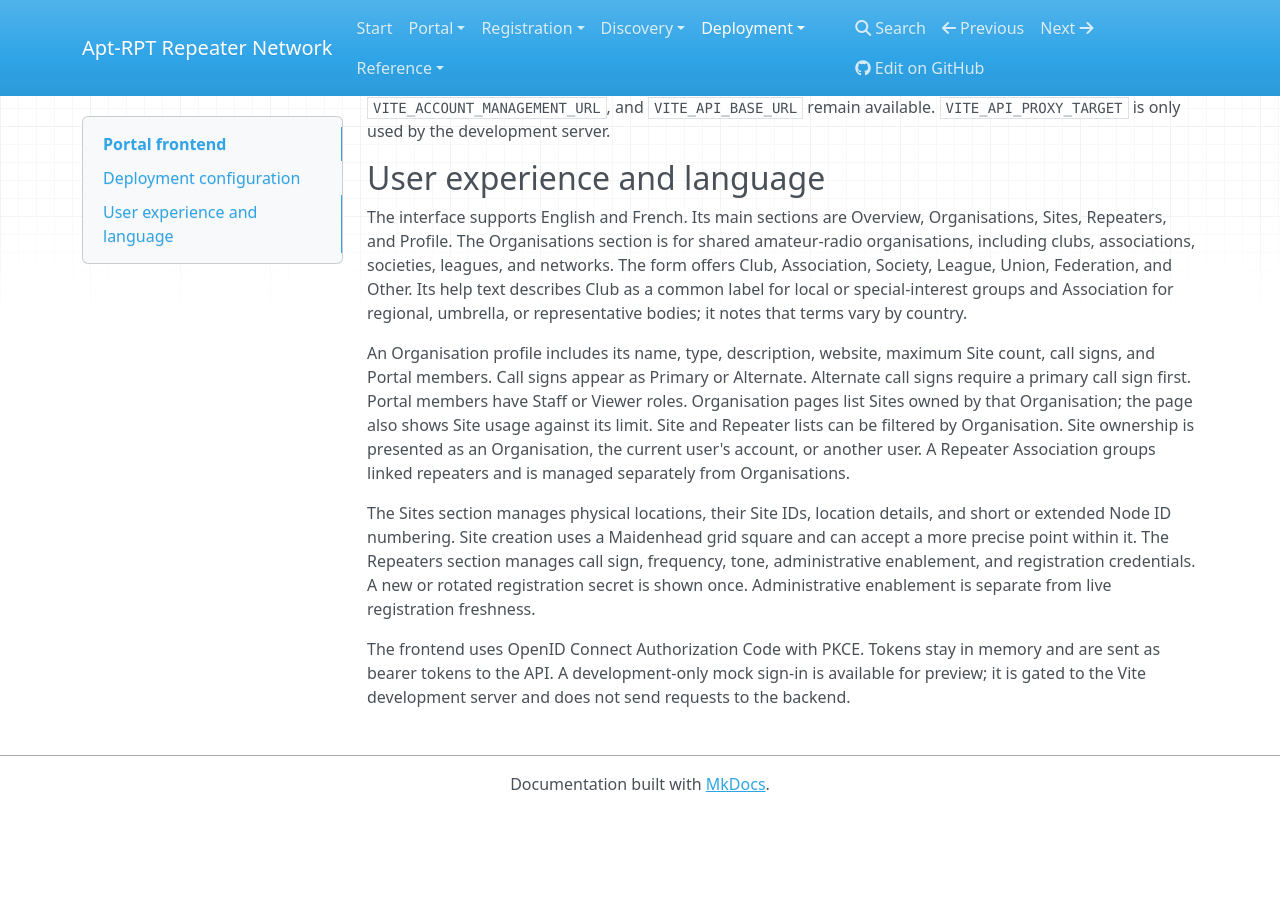
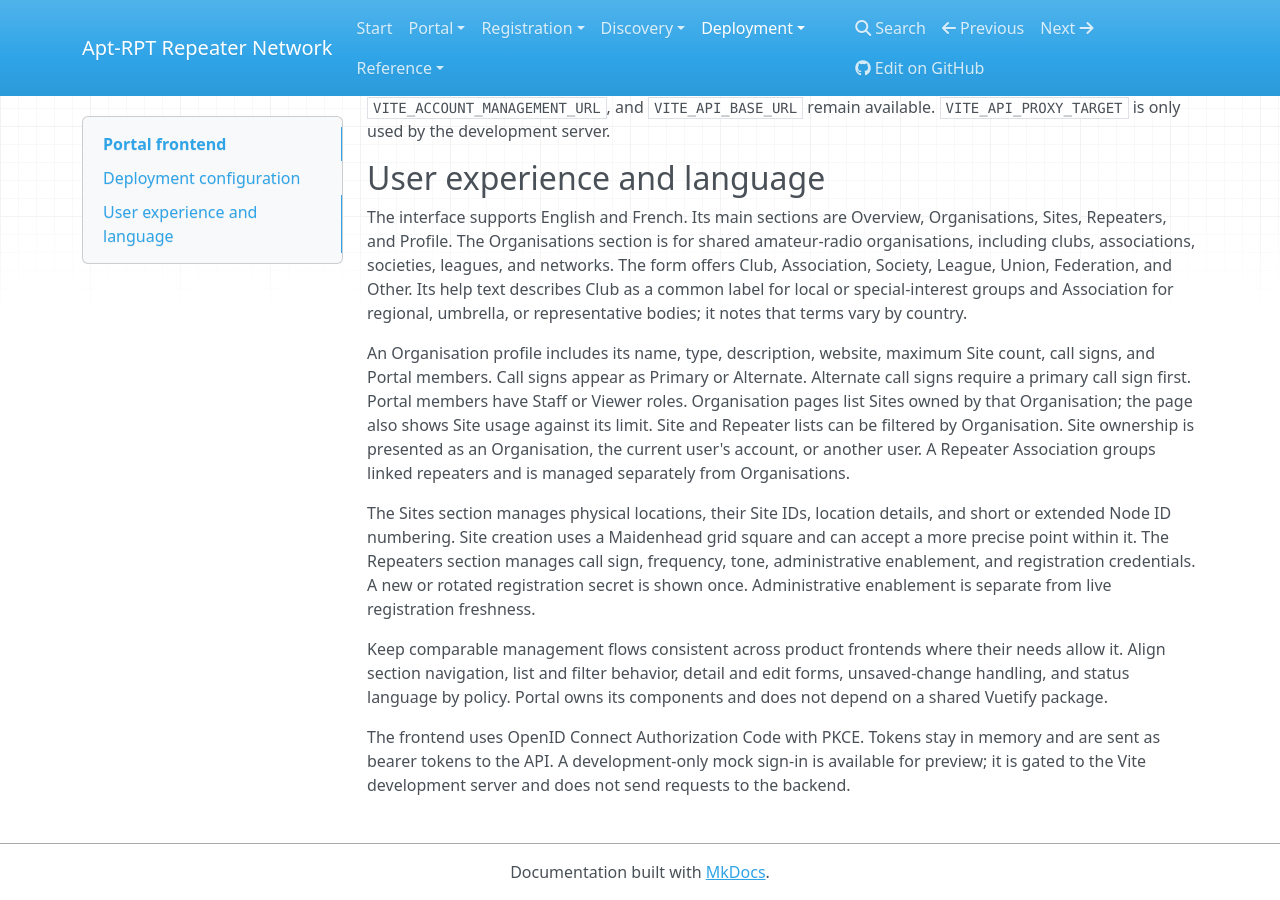
Before and after one commit to Hamlink-Canada/apt-rpt-docs, an MkDocs documentation site: the page built from docs/projects/portal/frontend.md, in a window 1280 px wide and 900 px high, scrolled down 884 px. Built offline with MkDocs 1.6.1, drawn with Linux system fonts in a browser that asks for light colours; nearby versions of some CDN libraries; before the commit the page ends 1696 px from its top, so only the background shows below that.

Commit message:
docs: align Portal flows with frontend policy

```diff
--- a/docs/projects/portal/frontend.md
+++ b/docs/projects/portal/frontend.md
@@ -65,6 +65,11 @@ manages call sign, frequency, tone, administrative enablement, and registration
 credentials. A new or rotated registration secret is shown once. Administrative
 enablement is separate from live registration freshness.
 
+Keep comparable management flows consistent across product frontends where
+their needs allow it. Align section navigation, list and filter behavior, detail
+and edit forms, unsaved-change handling, and status language by policy. Portal
+owns its components and does not depend on a shared Vuetify package.
+
 The frontend uses OpenID Connect Authorization Code with PKCE. Tokens stay in
 memory and are sent as bearer tokens to the API. A development-only mock sign-in
 is available for preview; it is gated to the Vite development server and does
```
Also changed, not shown: docs/decisions.md (+4 -0 lines).
